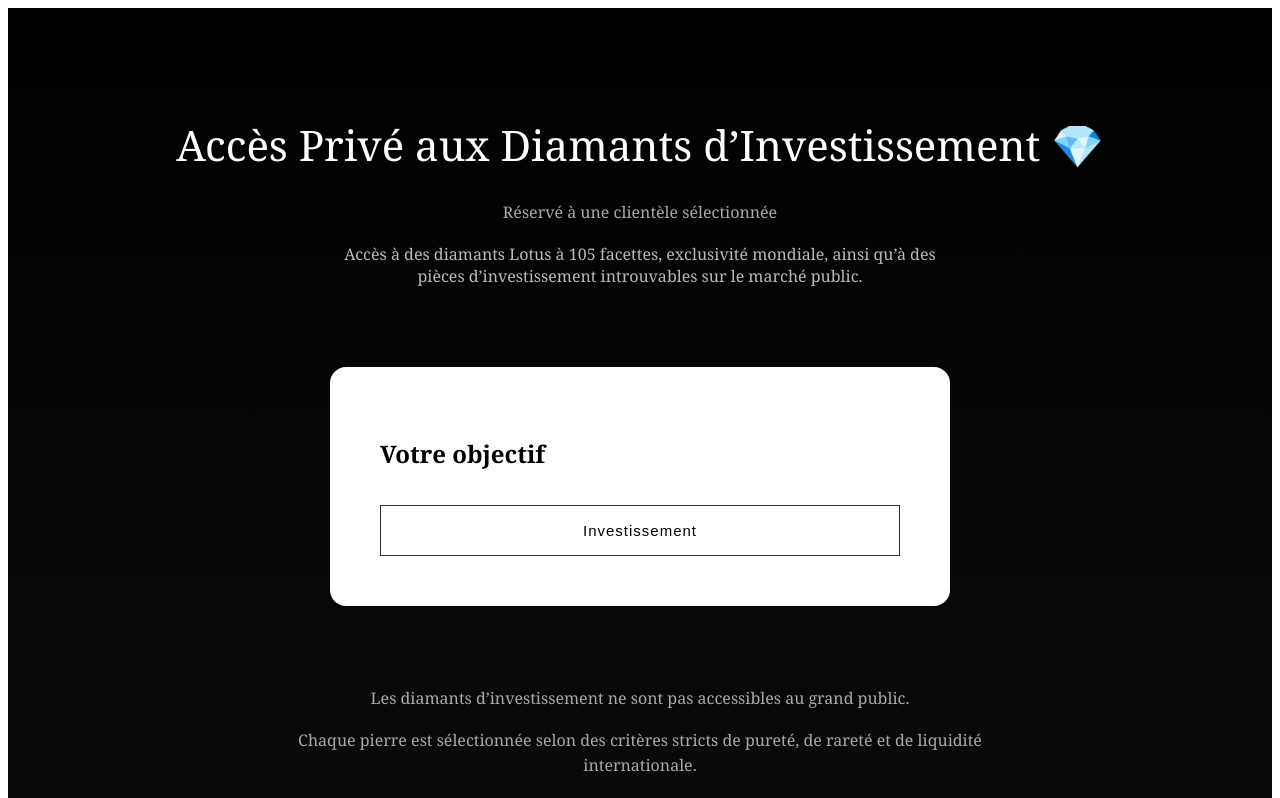
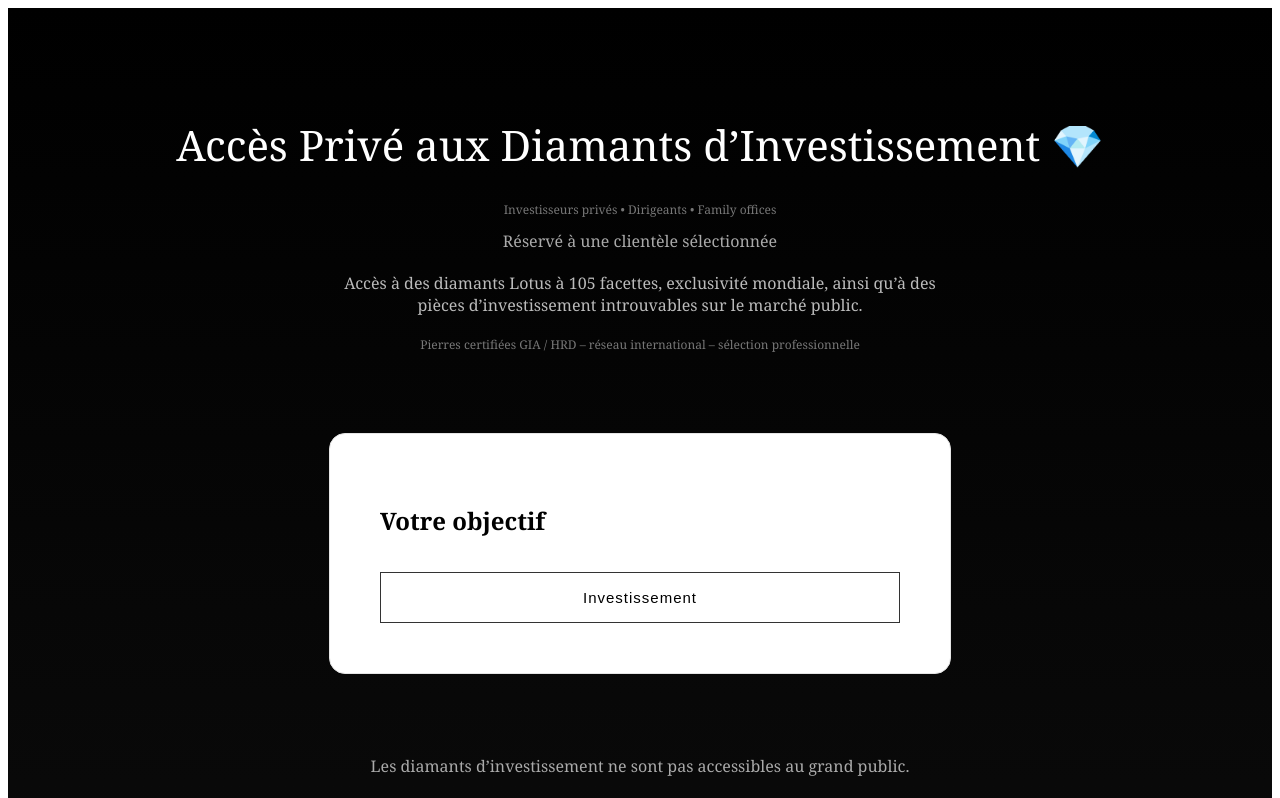
Before and after one commit to chanadet30/diamond-app, a Next.js app: page / in a window 1280 px wide. Shown: the top 798 px of the page. Built offline with nearby package versions, Linux system fonts and the light colour scheme.

Commit message:
version max conversion

```diff
--- a/app/page.tsx
+++ b/app/page.tsx
@@ -52,6 +52,10 @@ export default function Home() {
           Accès Privé aux Diamants d’Investissement 💎
         </h1>
 
+        <p style={{ fontSize:"12px", color:"#777", marginTop:"10px" }}>
+          Investisseurs privés • Dirigeants • Family offices
+        </p>
+
         <p style={{ color: "#aaa", marginTop: "10px" }}>
           Réservé à une clientèle sélectionnée
         </p>
@@ -59,6 +63,15 @@ export default function Home() {
         <p style={{ marginTop: "20px", color: "#bbb", maxWidth: "600px", marginInline: "auto" }}>
           Accès à des diamants Lotus à 105 facettes, exclusivité mondiale,
           ainsi qu’à des pièces d’investissement introuvables sur le marché public.
+        </p>
+
+        {/* PREUVE */}
+        <p style={{
+          marginTop:"20px",
+          fontSize:"12px",
+          color:"#777"
+        }}>
+          Pierres certifiées GIA / HRD – réseau international – sélection professionnelle
         </p>
       </div>
 
@@ -69,7 +82,8 @@ export default function Home() {
         padding: "50px",
         maxWidth: "520px",
         margin: "80px auto",
-        borderRadius: "16px"
+        borderRadius: "16px",
+        border: "1px solid #e5e5e5"
       }}>
 
         {step === 1 && (
@@ -136,21 +150,31 @@ export default function Home() {
               onClick={submit}>
               Demander un accès
             </button>
+
+            {/* RARETÉ */}
+            <p style={{
+              fontSize:"12px",
+              color:"#666",
+              marginTop:"10px",
+              textAlign:"center"
+            }}>
+              Nombre de demandes limité chaque semaine
+            </p>
           </>
         )}
 
         {step === 5 && (
           <div style={{ textAlign: "center" }}>
-            <h2>Analyse en cours</h2>
+            <h2>Validation du profil en cours</h2>
+
+            <p style={{ marginTop: "10px", fontSize:"13px", color:"#666" }}>
+              Vous serez contacté uniquement si votre profil correspond aux critères d’accès.
+            </p>
 
             {form.budget === '1M+' ? (
               <>
                 <p style={{ marginTop: "10px" }}>
-                  Vous êtes éligible à un accès prioritaire à nos pièces les plus rares.
-                </p>
-
-                <p style={{ marginTop: "10px", fontSize: "13px", color: "#666" }}>
-                  Certaines opportunités ne sont présentées qu’à un cercle restreint d’investisseurs.
+                  Accès prioritaire aux pièces les plus rares.
                 </p>
 
                 <a href="https://wa.me/33782061181?text=Client%201M%20VIP"
@@ -189,7 +213,7 @@ export default function Home() {
 
       </div>
 
-      {/* STORY + PRÉ-CLOSING */}
+      {/* STORYTELLING */}
       <div style={{
         textAlign: "center",
         color: "#aaa",
```
